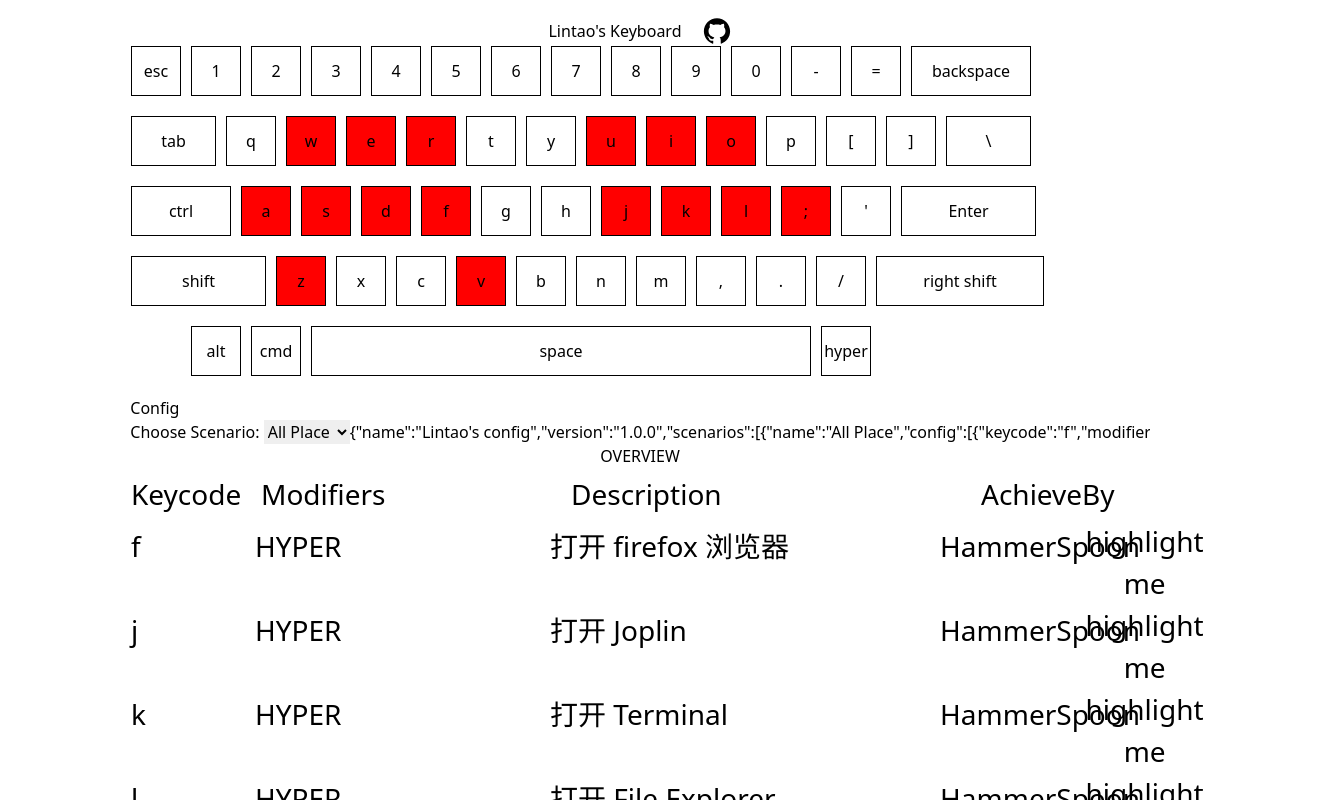
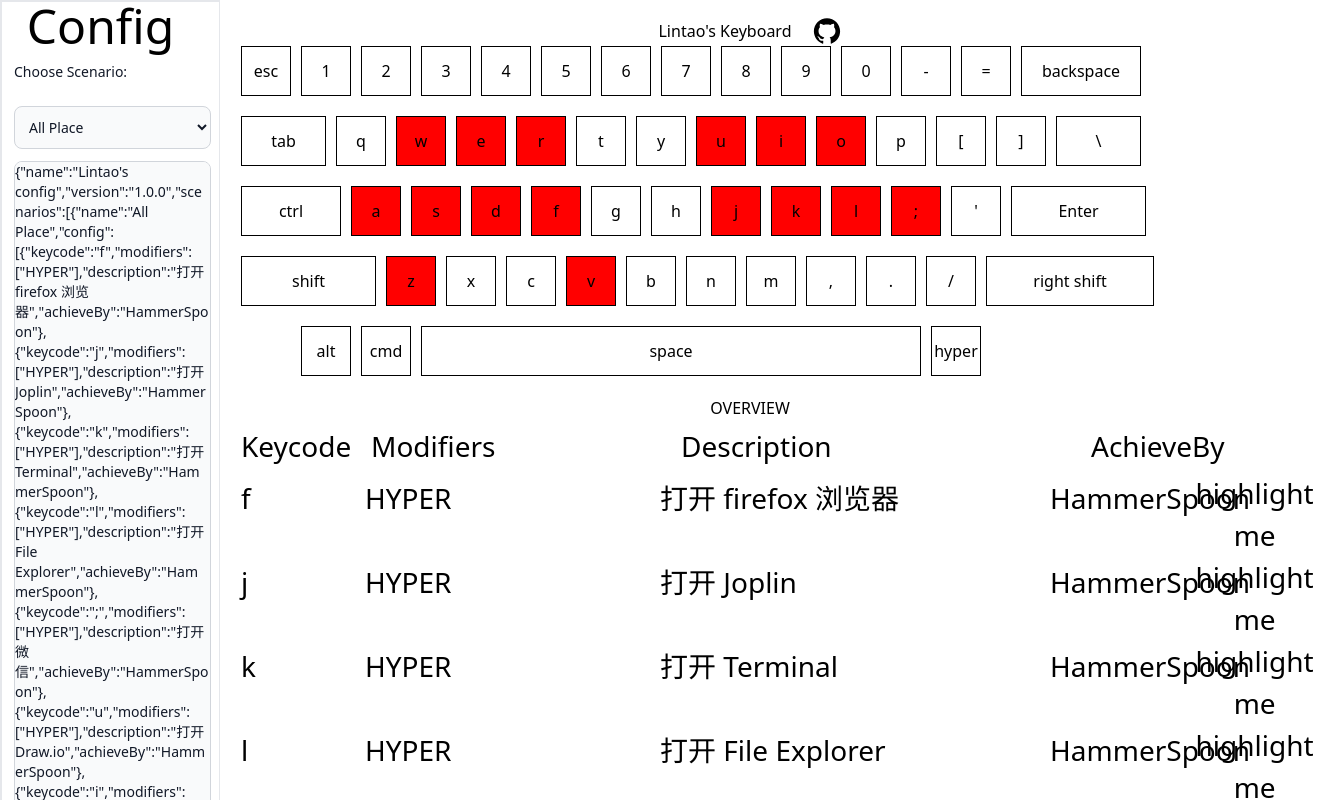
Before and after one commit to LintaoAmons/Keyboard, a React (Create React App) app: page / in a window 1280 px wide. Shown: the top 800 px of the page, 1334 px wide, since content can reach past the window. Built offline with nearby package versions, Linux system fonts and the light colour scheme.

Commit message:
Update layout, make config more editable

```diff
--- a/src/App.tsx
+++ b/src/App.tsx
@@ -31,9 +31,8 @@
     useEffect(initHighlight, [targetScenario]);
 
     return (
-    <div className="flex flex-col items-center justify-between p-4">
-      <Title />
-      <Keyboard config={targetScenario.config} highlightConfig={highlightConfig} />
+        <div className="flex flex-row">
+            <div className="w-72 border-r border-solid border-2 pr-5">
                 <ConfigSetter
                     keyboardConfig={keyboardConfig}
                     setConfig={setKeyboardConfig}
@@ -41,7 +40,12 @@
                     setCurrentScenario={setCurrentScenario}
                     setHighlight={setHighlightConfig}
                 />
+            </div>
+            <div className="flex flex-col items-center justify-between p-4">
+                <Title />
+                <Keyboard config={targetScenario.config} highlightConfig={highlightConfig} />
                 <KeyMapOverview scenario={targetScenario} highlightFunction={highLightSpecific} />
+            </div>
         </div>
     );
 }
--- a/src/core/ConfigSetter/ConfigSetter.module.scss
+++ /dev/null
@@ -1,3 +0,0 @@
-.config {
-  width: 800px;
-}
--- a/src/core/ConfigSetter/ConfigSetter.tsx
+++ b/src/core/ConfigSetter/ConfigSetter.tsx
@@ -1,6 +1,5 @@
 import { type FC, Dispatch, SetStateAction } from 'react';
 import { Scenario, KeyboardConfig } from '../CoreTypes';
-import styles from './ConfigSetter.module.scss';
 
 interface ConfigSetterProps {
     keyboardConfig: KeyboardConfig;
@@ -12,7 +11,7 @@
 
 const ConfigSetter: FC<ConfigSetterProps> = (props) => {
     const { keyboardConfig, setConfig, targetScenario, setCurrentScenario, setHighlight } = props;
-    const handleChange = (e: React.ChangeEvent<HTMLInputElement>) => {
+    const handleChange = (e: React.ChangeEvent<HTMLTextAreaElement>) => {
         if (e.target.value) {
             const scenariosNew = JSON.parse(e.target.value) as KeyboardConfig;
             setConfig(scenariosNew);
@@ -31,12 +30,17 @@
     };
 
     return (
-        <div>
-            <h2>Config</h2>
-            <label htmlFor="scenarios" id="scenarios">
+        <div className="flex flex-col items-start ">
+            <h2 className="text-5xl mx-3 self-center">Config</h2>
+
+            <label
+                className="block m-3 text-sm font-medium text-gray-900 dark:text-white"
+                htmlFor="scenarios"
+                id="scenarios">
                 Choose Scenario:{' '}
             </label>
             <select
+                className="m-3 bg-gray-50 border border-gray-300 text-gray-900 text-sm rounded-lg focus:ring-blue-500 focus:border-blue-500 block w-full p-2.5 dark:bg-gray-700 dark:border-gray-600 dark:placeholder-gray-400 dark:text-white dark:focus:ring-blue-500 dark:focus:border-blue-500"
                 value={targetScenario.name}
                 name="scenarios"
                 id="scenarios"
@@ -47,12 +51,13 @@
                     </option>
                 ))}
             </select>
-            <input
-                className={styles.config}
-                type="text"
+
+            <textarea
+                id="config"
                 name="config"
-                id="config"
-                defaultValue={JSON.stringify(keyboardConfig)}
+                className="block mx-3 w-full h-screen text-sm text-gray-900 bg-gray-50 rounded-lg border border-gray-300 focus:ring-blue-500 focus:border-blue-500 dark:bg-gray-700 dark:border-gray-600 dark:placeholder-gray-400 dark:text-white dark:focus:ring-blue-500 dark:focus:border-blue-500"
+                placeholder="Paste your config here."
+                defaultValue={JSON.stringify(keyboardConfig)} // TODO: beautify json
                 onBlur={handleChange}
             />
         </div>
```
Lines whose indentation alone changed are shown as unchanged.
